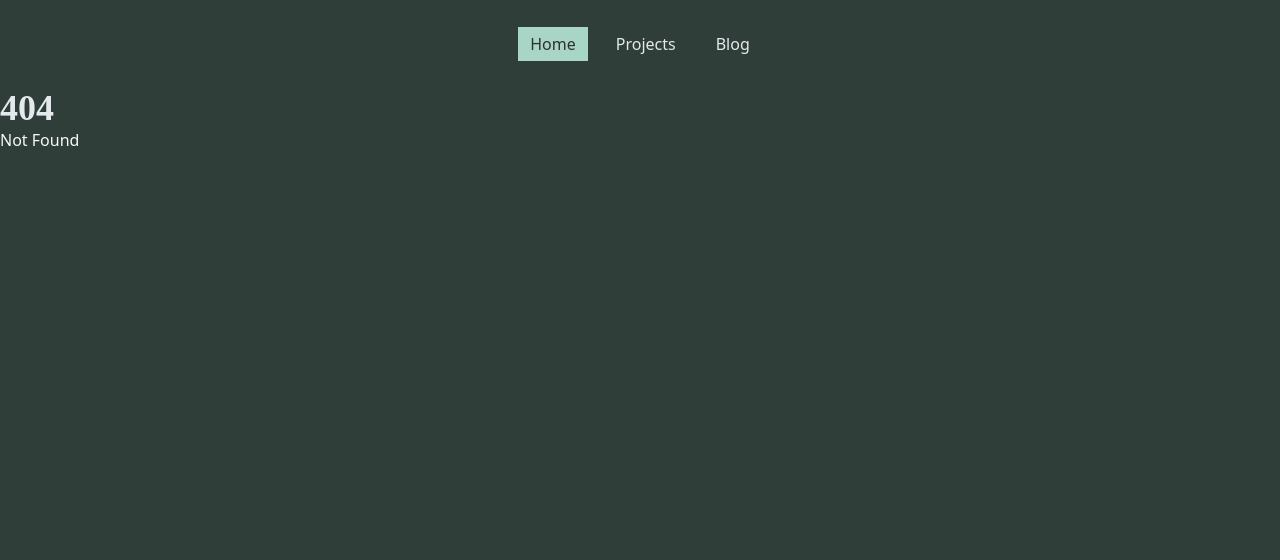
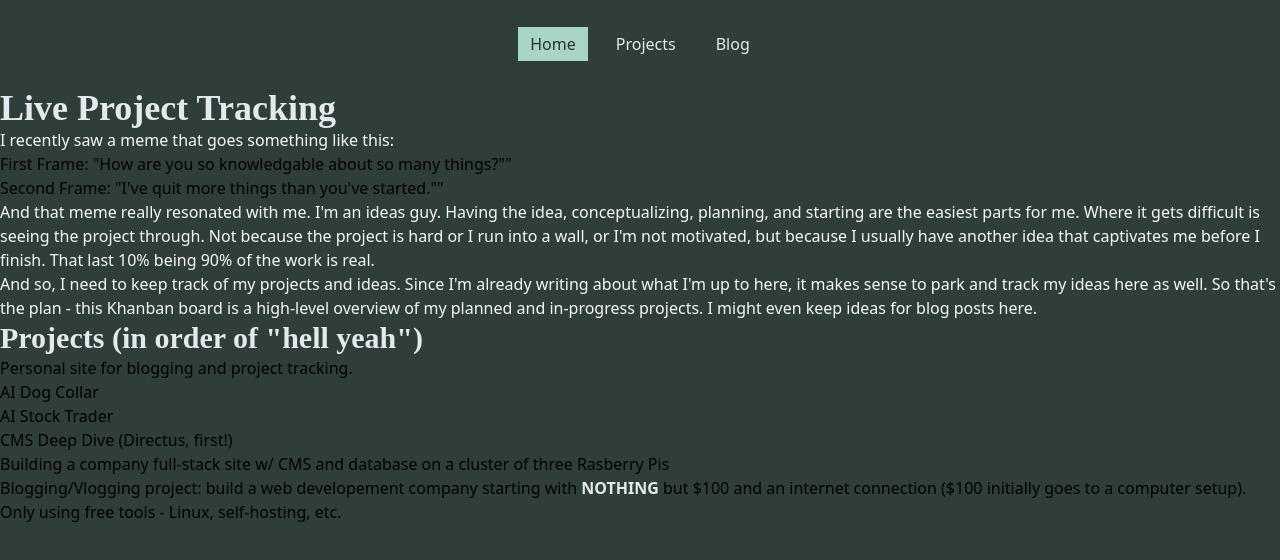
Before and after one commit to RiskTolerance/isaac-druin, a SvelteKit app in the folder Site/Svelte/: page /kahnban in a window 1280 px wide. Before the commit this address had no page. Shown: the top 560 px of the page. Built offline with nearby package versions, Linux system fonts and the light colour scheme.

Commit message:
kahnban route

```diff
--- /dev/null
+++ b/Site/Svelte/src/routes/kahnban/+page.svelte
@@ -0,0 +1,47 @@
+<script lang="ts">
+</script>
+
+<div>
+	<h1>Live Project Tracking</h1>
+	<p>I recently saw a meme that goes something like this:</p>
+	<ul>
+		<li>First Frame: "How are you so knowledgable about so many things?""</li>
+		<li>Second Frame: "I've quit more things than you've started.""</li>
+	</ul>
+	<p>
+		And that meme really resonated with me. I'm an ideas guy. Having the idea, conceptualizing,
+		planning, and starting are the easiest parts for me. Where it gets difficult is seeing the
+		project through. Not because the project is hard or I run into a wall, or I'm not motivated, but
+		because I usually have another idea that captivates me before I finish. That last 10% being 90%
+		of the work is real.
+	</p>
+	<p>
+		And so, I need to keep track of my projects and ideas. Since I'm already writing about what I'm
+		up to here, it makes sense to park and track my ideas here as well. So that's the plan - this
+		Khanban board is a high-level overview of my planned and in-progress projects. I might even keep
+		ideas for blog posts here.
+	</p>
+</div>
+
+<div>
+	<h2>Projects (in order of "hell yeah")</h2>
+	<ul>
+		<li>Personal site for blogging and project tracking.</li>
+		<li>AI Dog Collar</li>
+		<li>AI Stock Trader</li>
+		<li>
+			<ol>
+				<li>CMS Deep Dive (Directus, first!)</li>
+				<li>
+					Building a company full-stack site w/ CMS and database on a cluster of three Rasberry Pis
+				</li>
+			</ol>
+		</li>
+		<li>
+			Blogging/Vlogging project: build a web developement company starting with <strong
+				>NOTHING</strong
+			> but $100 and an internet connection ($100 initially goes to a computer setup). Only using free
+			tools - Linux, self-hosting, etc.
+		</li>
+	</ul>
+</div>
```
